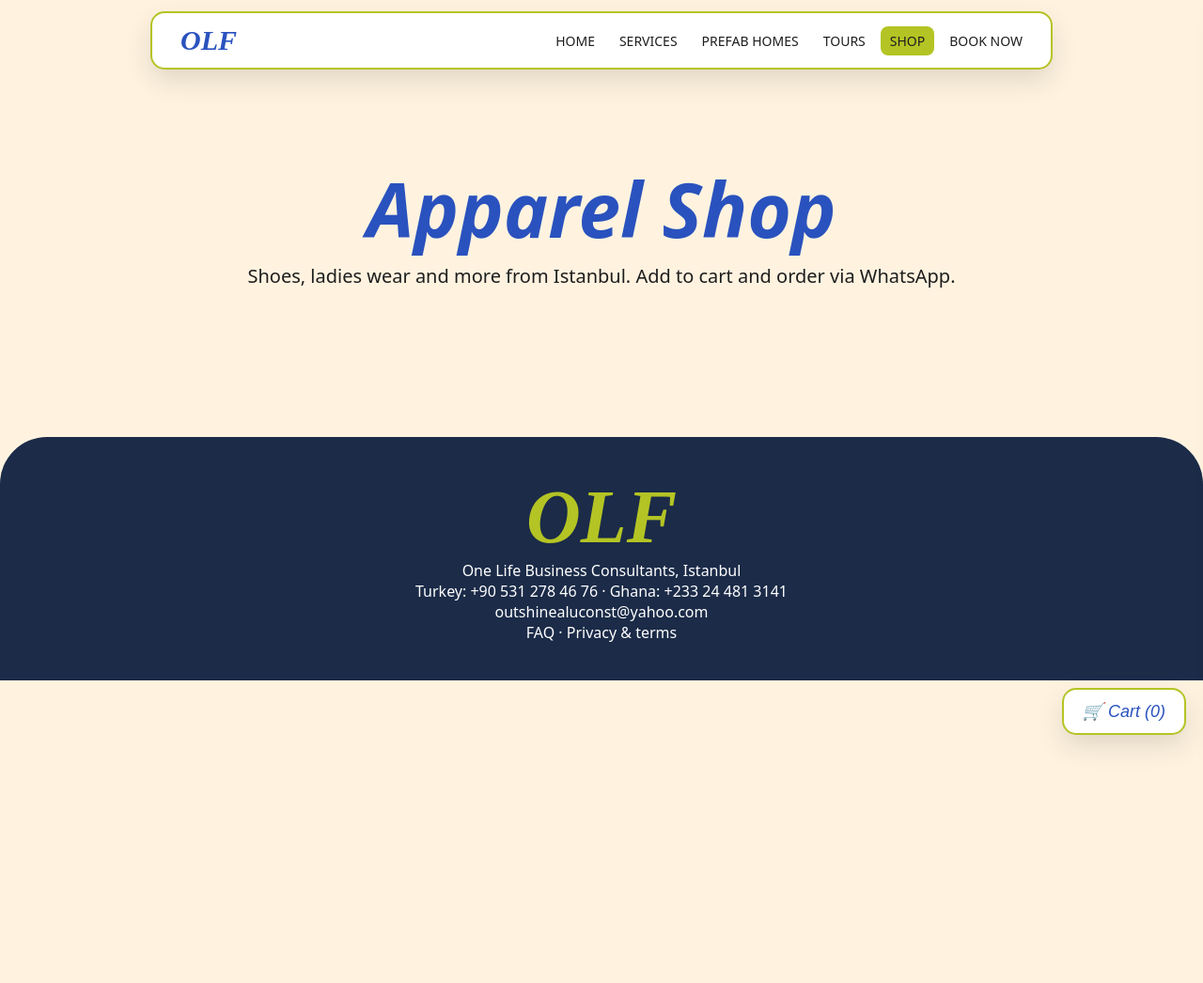
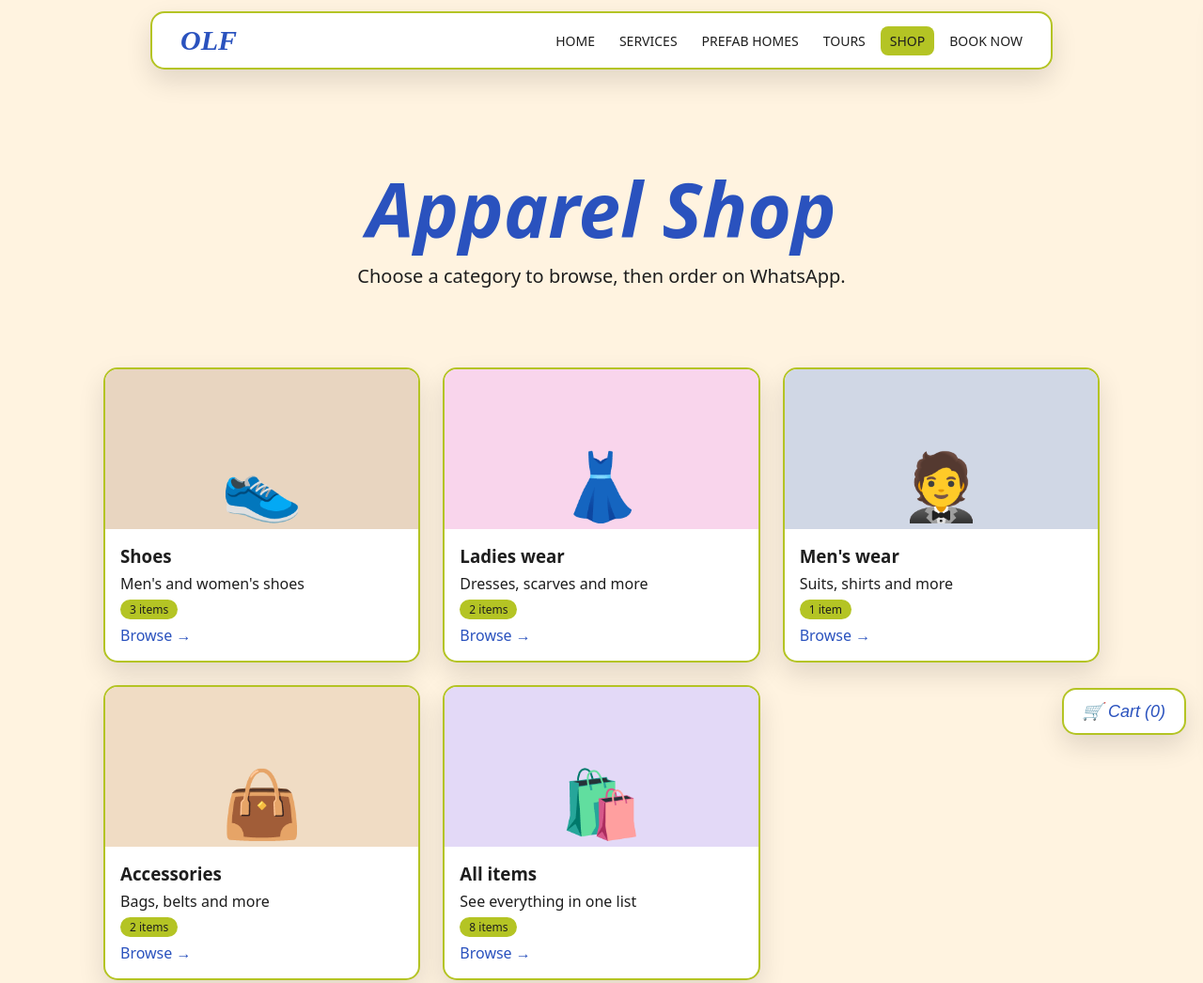
Before and after one commit to KuroiHiroHamada/olf-website, a plain HTML site: page shop.html in a window 1280 px wide. Shown: the top 1046 px of the page at 94% size. Before the commit the page ends 800 px from the top, so only its background shows below. Drawn offline with Linux system fonts and the light colour scheme.

Commit message:
Add files via upload

```diff
--- a/shop.html
+++ b/shop.html
@@ -1,6 +1,7 @@
 <!doctype html><html lang="en"><head><meta charset="UTF-8"><meta name="viewport" content="width=device-width,initial-scale=1"><link rel="icon" href="favicon.svg" type="image/svg+xml"><meta name="theme-color" content="#1b2b48"><meta name="description" content="Shoes, ladies wear and accessories from Istanbul. Add to cart and order on WhatsApp."><meta property="og:title" content="Shop | OLF"><meta property="og:description" content="Shoes, ladies wear and accessories from Istanbul. Add to cart and order on WhatsApp."><meta property="og:type" content="website"><meta property="og:url" content="https://kuroihirohamada.github.io/olf-website/shop.html"><link rel="stylesheet" href="css/style.css"><title>Shop | OLF</title></head><body>
-<section class="hero" style="padding-bottom:10px"><h1>Apparel Shop</h1><p>Shoes, ladies wear and more from Istanbul. Add to cart and order via WhatsApp.</p></section>
-<section class="sec"><div class="chips" id="chips"></div><div class="grid" id="prods"></div></section>
+<section class="hero" style="padding-bottom:10px"><h1>Apparel Shop</h1><p>Choose a category to browse, then order on WhatsApp.</p></section>
+<section class="sec"><div class="grid" id="cats"></div>
+<div id="catalog" hidden><a class="btn" href="#" style="padding:8px 18px">← All categories</a><h2 id="ct" style="margin-top:14px"></h2><p id="cd"></p><div class="chips"><input id="s" placeholder="Search this category..."></div><div class="grid" id="prods"></div></div></section>
 <button class="btn" id="cartBtn" onclick="openCart()">🛒 Cart (<span id="cn">0</span>)</button>
 <aside id="cart"><div class="mh"><h2>Your cart</h2><button class="x" onclick="closeCart()">×</button></div><div id="lines"></div><p style="margin:12px 0"><b>Total: <span id="tot">$0</span></b></p>
 <form id="co"><input name="name" placeholder="Full name" required><input name="phone" placeholder="Phone / WhatsApp" required><textarea name="addr" rows="2" placeholder="Delivery address and country" required></textarea><button class="btn" style="width:100%">Place order on WhatsApp</button></form></aside>
```
Also changed, not shown: favicon.svg.
